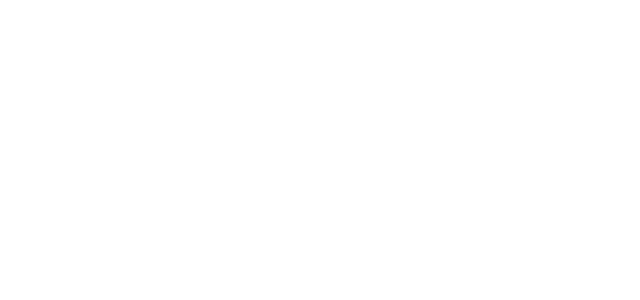
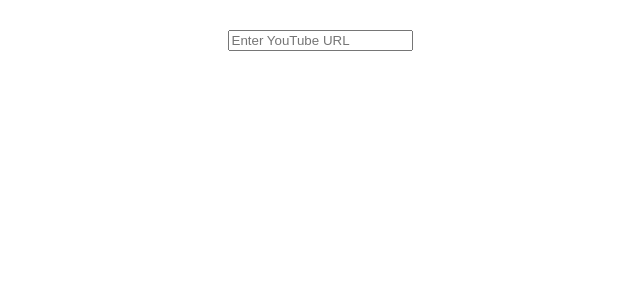
Before and after one commit to billywba/n9tube, a React (Create React App) app in the folder src/frontend/: page /room in a window 1280 px wide. Shown: the top 300 px of the page, without its empty margins (320-960 px from the left). Built offline with nearby package versions, Linux system fonts and the light colour scheme.

Commit message:
room-video: added input box for video url

```diff
--- a/src/frontend/src/pages/room/Room.js
+++ b/src/frontend/src/pages/room/Room.js
@@ -1,9 +1,13 @@
 import ReactPlayer from 'react-player/youtube'
+import VideoSearchInput from '../video/VideoSearch';
 
 function Room() {
     return (
         <>
             {/* <h1>ROOM</h1> */}
+
+            <VideoSearchInput />
+
             <ReactPlayer
                 url='https://www.youtube.com/watch?v=fizcJUBCx5Y-U'
                 width='1280px'
--- /dev/null
+++ b/src/frontend/src/pages/video/VideoSearch.js
@@ -0,0 +1,9 @@
+function VideoSearchInput() {
+    return (
+        <>
+            <input placeholder="Enter YouTube URL" />
+        </>
+    );
+}
+
+export default VideoSearchInput;
```
